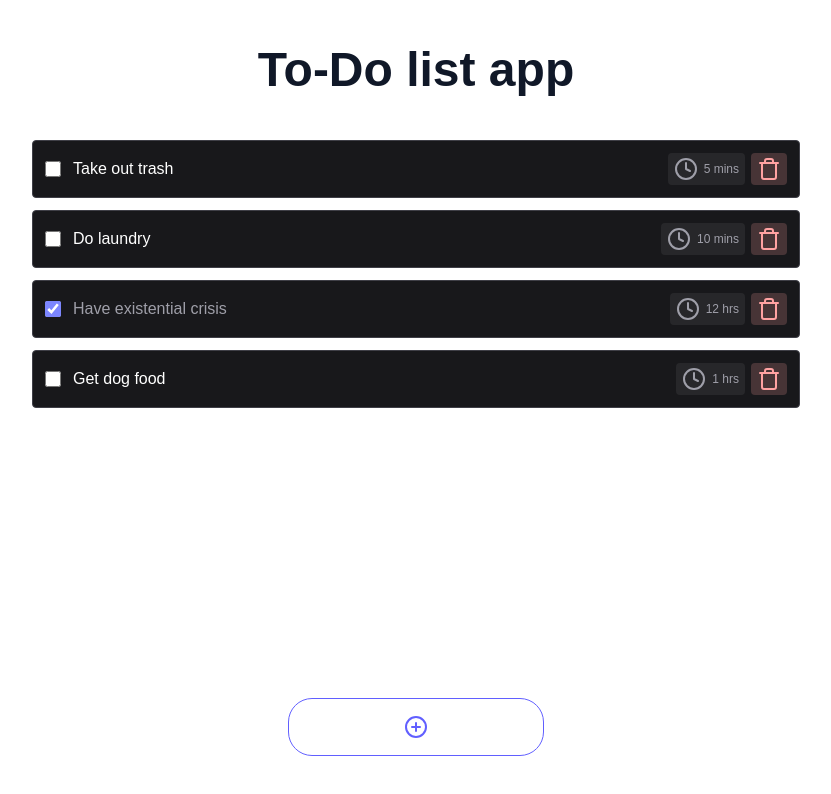
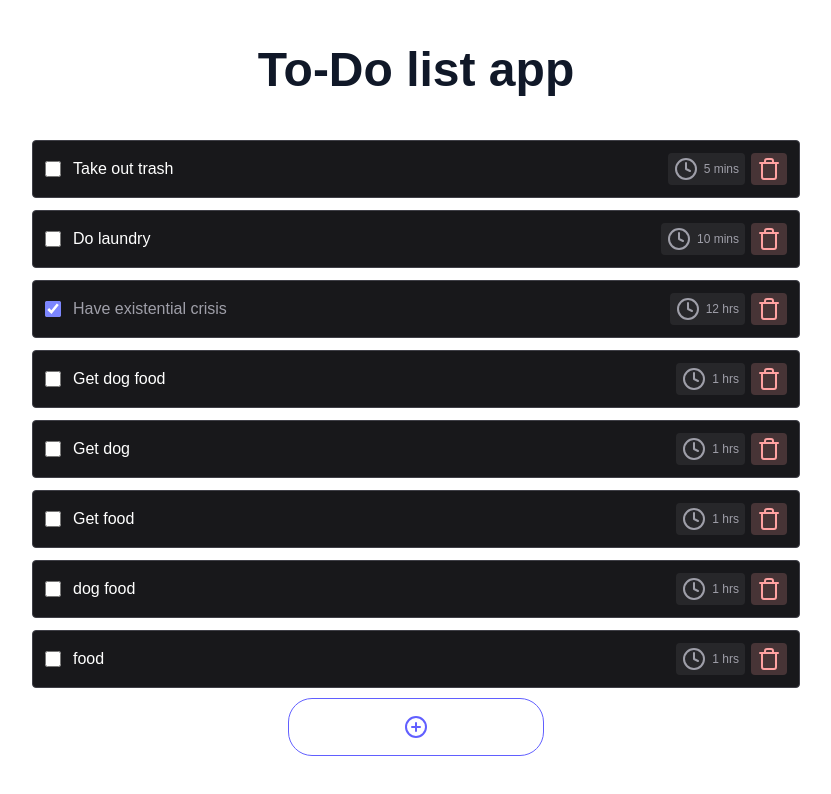
Before and after one commit to kesav424/react-challenge, a Next.js app: page /to-do-list in a window 1280 px wide. Shown: the top 794 px of the page, without its empty margins (224-1055 px from the left). Built offline with nearby package versions, Linux system fonts and the light colour scheme.

Commit message:
to do list done with animation

```diff
--- a/src/_views/TodoList/TodoList.tsx
+++ b/src/_views/TodoList/TodoList.tsx
@@ -6,6 +6,7 @@ import AddTodoForm from './_compo/AddTodoForm'
 import Todos from './_compo/Todos'
 import { todos } from './_data/todos.data'
 import { Action, reducer } from './_reducer/todo.reducer'
+import { AnimatePresence } from 'framer-motion'
 
 
 export const TodoContext = createContext<React.Dispatch<Action>>(() => { })
@@ -16,7 +17,7 @@ function TodoList() {
     const [showForm, setShowForm] = useState<boolean>(false)
     const handleClick = useCallback(() => {
         setShowForm(prev => !prev)
-    }, [])
+    }, [showForm])
     return (
         <section>
             <Title className='text-center'>To-Do list app</Title>
@@ -25,10 +26,12 @@ function TodoList() {
                     todos={list}
                 />
                 <div className=' fixed bottom-5 left-1/2 -translate-x-1/2 w-full p-6 max-w-[500px]'>
-                    {
-                        showForm && <AddTodoForm />
-                    }
-                    <AddTodoBtn handleClick={handleClick} />
+                    <AnimatePresence>
+                        {
+                            showForm && <AddTodoForm />
+                        }
+                    </AnimatePresence>
+                    <AddTodoBtn handleClick={handleClick} showForm={showForm} />
                 </div>
             </TodoContext.Provider>
         </section>
--- a/src/_views/TodoList/_compo/AddTodoBtn.tsx
+++ b/src/_views/TodoList/_compo/AddTodoBtn.tsx
@@ -1,8 +1,10 @@
 import { cn } from '@/_utils/tailwind.utils'
+import clsx from 'clsx'
 import { PlusCircleIcon } from 'lucide-react'
 import React, { memo } from 'react'
 
-function AddTodoBtn({ handleClick }: { handleClick: () => void }) {
+function AddTodoBtn({ handleClick, showForm }: { handleClick: () => void, showForm: boolean }) {
+    console.log("render")
     return (
         <button
             type='button'
@@ -17,7 +19,7 @@ function AddTodoBtn({ handleClick }: { handleClick: () => void }) {
                 ])}
             onClick={handleClick}
         >
-            <PlusCircleIcon />
+            <PlusCircleIcon className={clsx("transition-transform duration-300", { "rotate-45": showForm })} />
         </button>
     )
 }
--- a/src/_views/TodoList/_compo/AddTodoForm.tsx
+++ b/src/_views/TodoList/_compo/AddTodoForm.tsx
@@ -1,6 +1,7 @@
 'use client'
 import React, { FormEvent, useContext, useState } from 'react'
-import { Action, ACTIONS } from '../_reducer/todo.reducer'
+import { animate, motion } from "motion/react"
+import { ACTIONS } from '../_reducer/todo.reducer'
 import { TodoContext } from '../TodoList'
 
 function AddTodoForm() {
@@ -22,8 +23,11 @@ function AddTodoForm() {
         return () => setUnit(unit);
     }
     return (
-        <form
-            className="mb-6 w-full rounded border border-zinc-700 bg-zinc-900 p-3"
+        <motion.form
+            initial={{ opacity: 0, translateY: 20 }}
+            animate={{ opacity: 1, translateY: 0 }}
+            exit={{ opacity: 0, translateY: 20 }}
+            className="mb-6 w-full rounded border border-zinc-700 bg-zinc-900 p-3 focus-within:border-green-400"
             onSubmit={handleSubmit}
         >
             <textarea
@@ -68,7 +72,7 @@ function AddTodoForm() {
             </div>
 
 
-        </form>
+        </motion.form>
     )
 }
 
--- a/src/_views/TodoList/_compo/Todo.tsx
+++ b/src/_views/TodoList/_compo/Todo.tsx
@@ -1,9 +1,10 @@
 'use client'
 import { ClockIcon, TrashIcon } from "lucide-react";
-import { memo, useContext } from "react";
+import { memo, useContext, useEffect } from "react";
 import { TodoContext } from "../TodoList";
 import { ACTIONS } from "../_reducer/todo.reducer";
 import { cn } from "@/_utils/tailwind.utils";
+import { motion, scale, useAnimate, usePresence } from "framer-motion"
 
 export interface ToDo {
     id: string;
@@ -15,6 +16,33 @@ export interface ToDo {
 const Todo = (props: ToDo) => {
     const { id, text, isChecked, time } = props
     const dispatch = useContext(TodoContext)
+    const [scope, animate] = useAnimate()
+    const [ispresent, safeToRemove] = usePresence()
+
+
+
+    useEffect(() => {
+        if (!ispresent) {
+            const initalAimation = async () => {
+                animate(
+                    "p",
+                    {
+                        color: isChecked ? "#6ee7b7" : "#fca5a5",
+                    },
+                    {
+                        ease: "easeIn",
+                        duration: 0.125,
+                    }
+                );
+                await animate(scope.current, { scale: 1.10, }, { duration: 0.125, ease: "easeIn", })
+                await animate(scope.current, { opacity: 0, x: !isChecked ? -25 : 25 }, { delay: 0.10 })
+                safeToRemove()
+            }
+            initalAimation();
+        }
+
+    }, [ispresent])
+
     function handleCheck(id: string) {
         if (!dispatch) return
         dispatch({ type: ACTIONS.TOGGLE_TODO, payload: { id: id } })
@@ -25,9 +53,11 @@ const Todo = (props: ToDo) => {
         dispatch({ type: ACTIONS.DELETE_TODO, payload: { id: id } })
     }
 
-    console.log('todos redner')
     return (
-        <div
+        <motion.div
+            layout
+            ref={scope}
+            // transition={{ type: "spring" }}
             className="relative flex w-full items-center gap-3 rounded border border-zinc-700 bg-zinc-900 p-3"
         >
             <input
@@ -54,7 +84,7 @@ const Todo = (props: ToDo) => {
                 </button>
 
             </div>
-        </div>
+        </motion.div>
     );
 };
 
--- a/src/_views/TodoList/_compo/Todos.tsx
+++ b/src/_views/TodoList/_compo/Todos.tsx
@@ -1,7 +1,7 @@
 import Title from "@/_components/Title";
 import Todo, { ToDo } from "./Todo";
 import { CircleCheckBig } from "lucide-react";
-import { memo } from "react";
+import { AnimatePresence } from "framer-motion";
 
 
 
@@ -9,9 +9,13 @@ const Todos = ({ todos }: { todos: ToDo[] }) => {
     return (
         todos.length > 0 ?
             (<div className="w-full space-y-3 max-w-3xl mx-auto mt-10">
-                {
-                    todos.map(todo => <Todo key={todo.id} {...todo} />)
-                }
+
+                <AnimatePresence mode="popLayout">
+                    {todos.map((todo) => (
+                        <Todo key={todo.id} {...todo} />
+                    ))}
+                </AnimatePresence>
+
             </div>)
             : (
                 <Title tag="h2" className="text-center flex gap-2.5 items-center justify-center dark:text-red-600 text-red-600">
--- a/src/_views/TodoList/_data/todos.data.ts
+++ b/src/_views/TodoList/_data/todos.data.ts
@@ -27,5 +27,26 @@ export const todos: ToDo[] = [
         text: "Get dog food",
         isChecked: false,
         time: "1 hrs",
+    },
+    {
+        id: nanoid(),
+        text: "Get dog ",
+        isChecked: false,
+        time: "1 hrs",
+    }, {
+        id: nanoid(),
+        text: "Get  food",
+        isChecked: false,
+        time: "1 hrs",
+    }, {
+        id: nanoid(),
+        text: " dog food",
+        isChecked: false,
+        time: "1 hrs",
+    }, {
+        id: nanoid(),
+        text: " food",
+        isChecked: false,
+        time: "1 hrs",
     }
 ]
```
